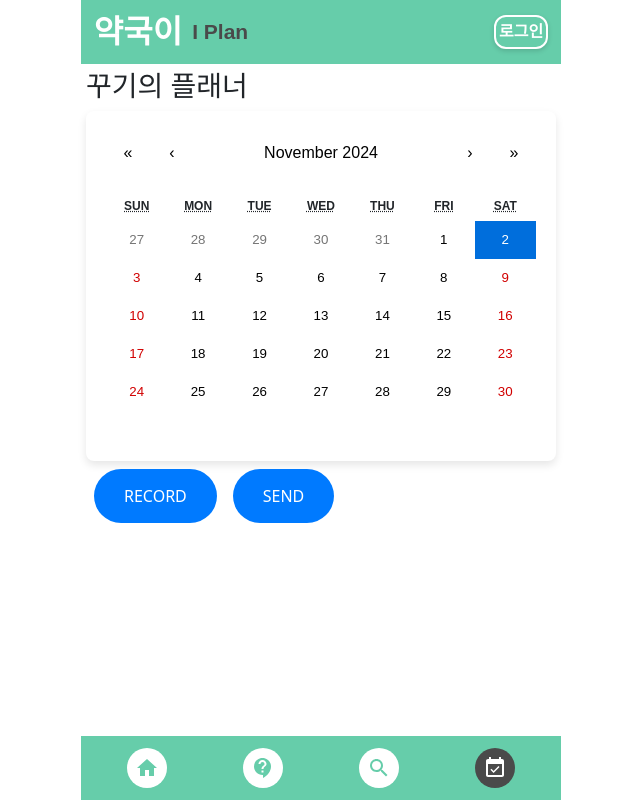
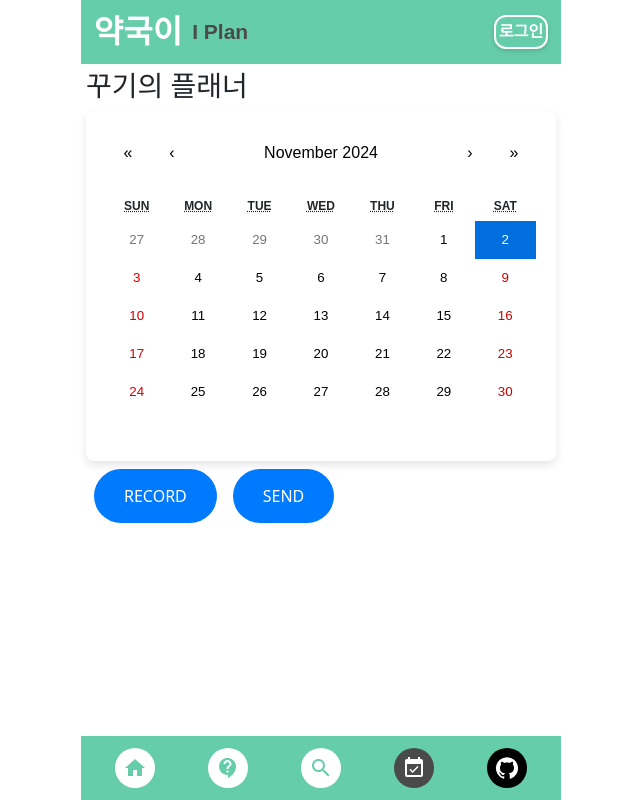
Before and after one commit to AI-X-4-A1/Yaggugi-frontend, a React (Create React App) app: page /planning in a window 1280 px wide. Shown: the whole page, without its empty margins (319-959 px from the left). Built offline with nearby package versions, Linux system fonts and the light colour scheme.

Commit message:
style: footer fixed

```diff
--- a/src/assets/scss/styles.scss
+++ b/src/assets/scss/styles.scss
@@ -134,8 +134,28 @@ $fontContents: "Nanum Gothic", sans-serif;
   }
 }
 
+.footer-button-git {
+  background-color: $fontBlack;
+  border: none;
+  border-radius: 50%;
+  padding: 0.5rem;
+  display: flex;
+  align-items: center;
+  justify-content: center;
+  cursor: pointer;
+
+  &:hover {
+    background-color: $pointTheme;
+  }
+}
+
 .icon {
   color: $mainTheme;
+  font-size: 1.5rem;
+}
+
+.icon-git {
+  color: $fontWhite;
   font-size: 1.5rem;
 }
 
--- a/src/components/footer.jsx
+++ b/src/components/footer.jsx
@@ -1,31 +1,52 @@
 import React from "react";
 import { Link, useLocation } from "react-router-dom";
-import Button from 'react-bootstrap/Button';
+import Button from "react-bootstrap/Button";
 
-import HomeIcon from '@mui/icons-material/Home';
-import ContactIcon from '@mui/icons-material/ContactSupport';
-import SearchIcon from '@mui/icons-material/Search';
-import EventIcon from '@mui/icons-material/EventAvailable';
+import HomeIcon from "@mui/icons-material/Home";
+import ContactIcon from "@mui/icons-material/ContactSupport";
+import SearchIcon from "@mui/icons-material/Search";
+import EventIcon from "@mui/icons-material/EventAvailable";
+import GitHubIcon from "@mui/icons-material/GitHub";
 
 function Footer() {
   const location = useLocation();
 
   // 현재 경로가 버튼의 경로와 일치하는지 확인하여 활성화 클래스 적용
-    const isActive = (path) => location.pathname === path ? ' active' : '';
+  const isActive = (path) => (location.pathname === path ? " active" : "");
 
   return (
     <div className="footer">
-            <Button as={Link} to="/" className={`footer-button${isActive('/')}`}>
+      <Button as={Link} to="/" className={`footer-button${isActive("/")}`}>
         <HomeIcon className="icon" />
       </Button>
-            <Button as={Link} to="/suggestion" className={`footer-button${isActive('/suggestion')}`}>
+      <Button
+        as={Link}
+        to="/suggestion"
+        className={`footer-button${isActive("/suggestion")}`}
+      >
         <ContactIcon className="icon" />
       </Button>
-            <Button as={Link} to="/search" className={`footer-button${isActive('/search')}`}>
+      <Button
+        as={Link}
+        to="/search"
+        className={`footer-button${isActive("/search")}`}
+      >
         <SearchIcon className="icon" />
       </Button>
-            <Button as={Link} to="/planning" className={`footer-button${isActive('/planning')}`}>
+      <Button
+        as={Link}
+        to="/planning"
+        className={`footer-button${isActive("/planning")}`}
+      >
         <EventIcon className="icon" />
+      </Button>
+      <Button
+        href="https://github.com/AI-X-4-A1/Yaggugi-frontend"
+        target="_blank"
+        rel="noopener noreferrer"
+        className="footer-button-git"
+      >
+        <GitHubIcon className="icon-git" />
       </Button>
     </div>
   );
```
Lines whose indentation alone changed are shown as unchanged.
